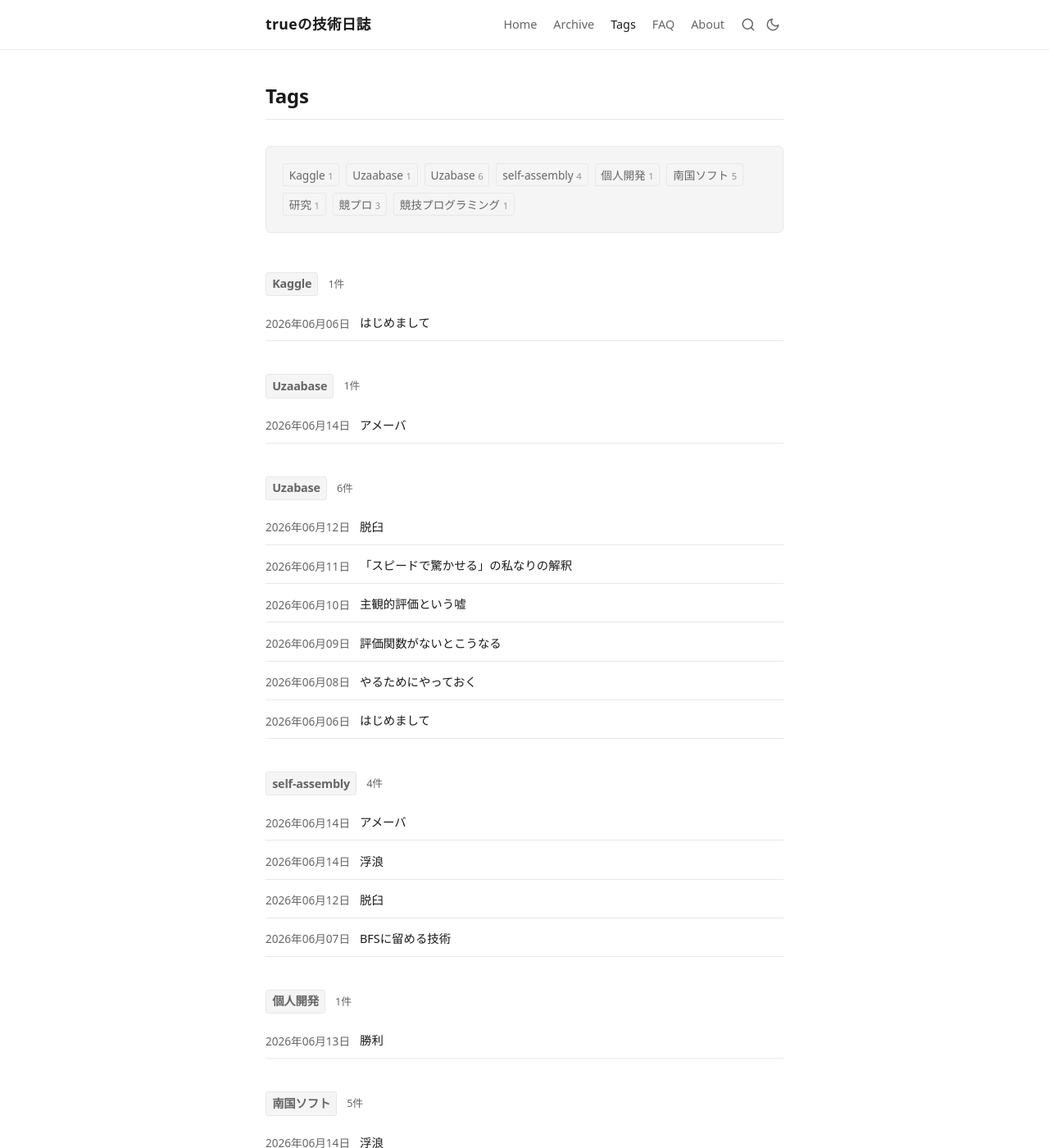
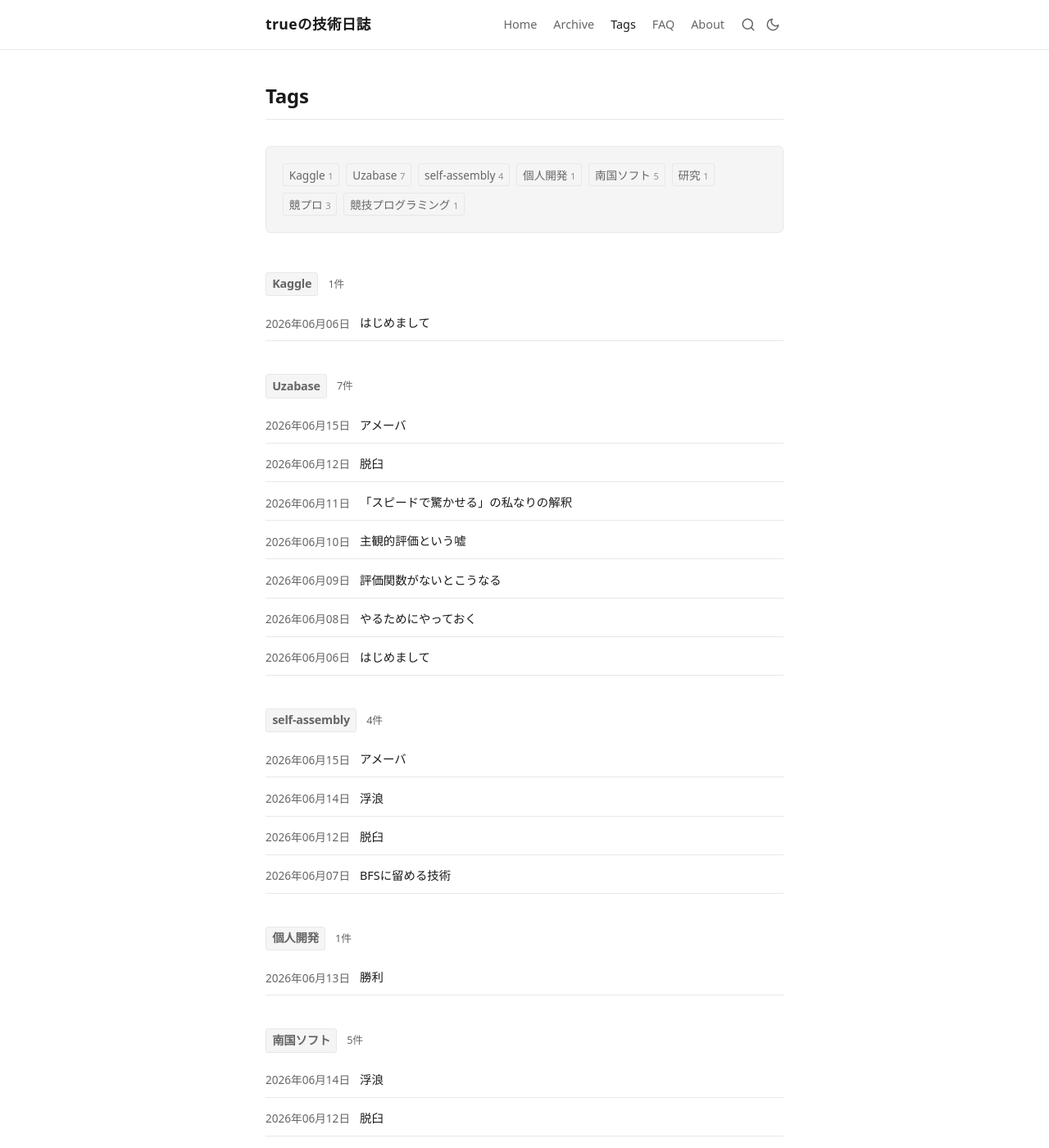
Before and after one commit to TrueRyoB/blog, a Jekyll site: the page built from tags.html, in a window 1280 px wide and 1400 px high. Shown: the whole window at 82% size. Built offline with Jekyll 4.4.1, drawn with Linux system fonts in a browser that asks for light colours.

Commit message:
2026-06-15

```diff
--- a/_posts/2026-06-15-ameba.md
+++ b/_posts/2026-06-15-ameba.md
@@ -1,8 +1,8 @@
 ---
 layout: post
 title: "アメーバ"
-date: 2026-06-14
-tags: [Uzaabase, self-assembly]
+date: 2026-06-15
+tags: [Uzabase, self-assembly]
 description: "四方八方に手を伸ばした結果、千切れそうです。"
 ---
 
```
